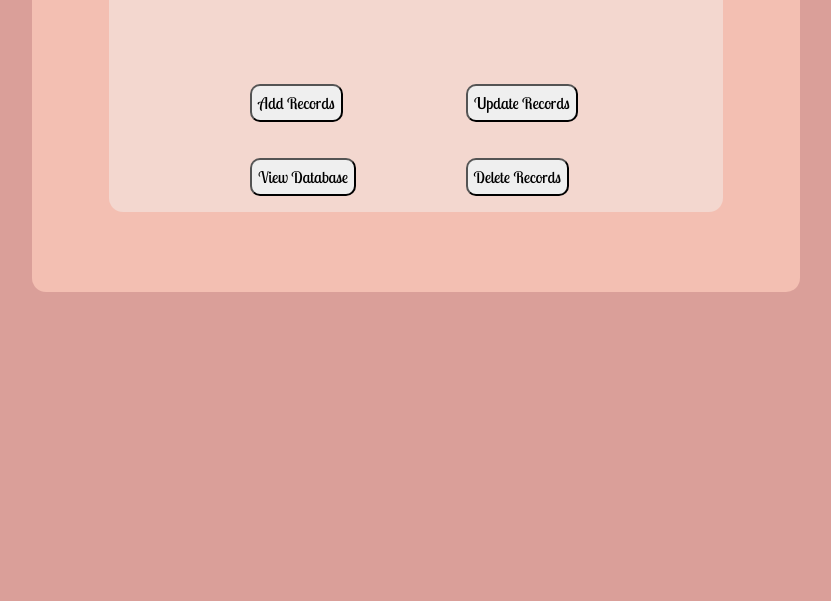
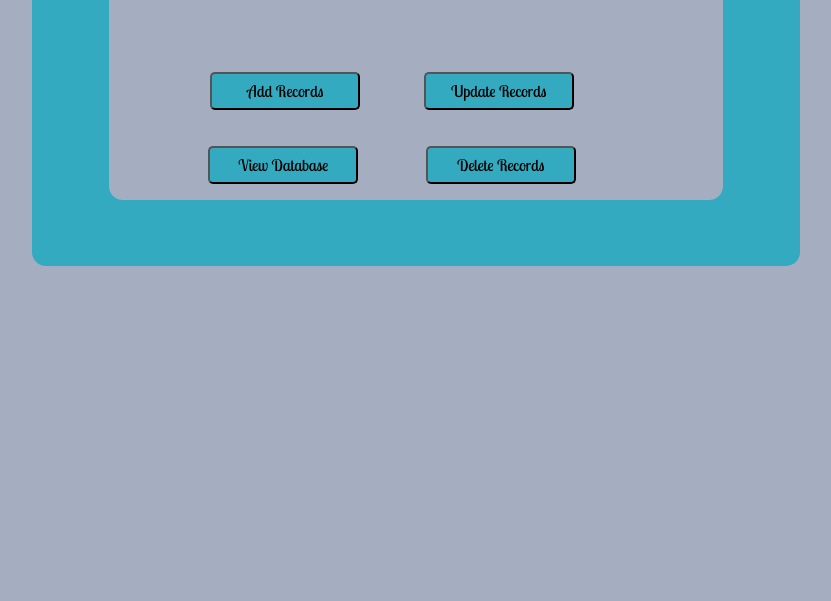
Before and after one commit to Shalmalidp/TheIronYard, a plain HTML site: page app/index.html in a window 1280 px wide. Shown: the part 199-800 px from the top of the page, without its empty margins (224-1055 px from the left). Drawn offline with Linux system fonts and the light colour scheme.

Commit message:
COLORS CHANGED ...FINAL COMMIT

```diff
--- a/js/views/home_template.js
+++ b/js/views/home_template.js
@@ -1,7 +1,7 @@
 export default function(){
   return `
     <div class ="home" >
-      <h3> The Iron Yard Family </h3>
+      <h3> The Iron Yard Atlanta</h3>
       <div class    = "button-area">
       <button class ="add" data-add-me="AddTemplate" > Add Records </button>
       <button class ="update" data-upd-me="UpdateTemplate" >Update Records</button>
--- a/js/views/members_template.js
+++ b/js/views/members_template.js
@@ -10,7 +10,7 @@ function display(data) {
 export default function(data) {
   return `
     <div class="members-list">
-      <h1>The Iron Yard Family</h1>
+      <h1>The Iron Yard Atlanta</h1>
       <div>${display(data)}</div>
     </div>
     <button class="collection-back-button" data-to="HomeTemplate">
--- a/sass/main.scss
+++ b/sass/main.scss
@@ -3,22 +3,22 @@
 @import "font-awesome";
 
 body {
-  background: #DA9F99;
+  background: #A5ADC1;
   font-family: 'Lobster Two', cursive;
 }
 .fancy{
     margin:5% auto;
-    padding-top:2%;
-    padding-bottom:2%;
+    padding-top:1%;
+    padding-bottom:1%;
     width :60%;
     border-radius: 14px;
    // border: 0.1em solid black;
-    background-color:#F3BFB2;
+    background-color:#33AAC0;
 
 }
 .mainpage{
     width: 80%;
-    background-color:#F3D7CF;
+    background-color:#A5ADC1;
     //height: 450px;
     margin: 7% auto;
     //border: 0.1em solid grey;
@@ -44,7 +44,7 @@ body {
     top: 0px;
     left: 12px;
     border: 0;
-    background-color:#F3D7CF ;
+    background-color:#A5ADC1 ;
 }
 
 
@@ -55,7 +55,7 @@ body {
     top: 0px;
     left: 12px;
     border: 0;
-    background-color:#F3D7CF;
+    background-color:#A5ADC1;
 }
 
 .app h3{
@@ -69,14 +69,14 @@ h4{
 }
 h1{
     margin : 10px 170px;
-	//margin-left:50px;
+	width :100%;
 }
 
 //home page button area
 .button-area{
         width : 80%;
 	    margin-top: 35%;
-       // border:1px solid black;
+       background: #A5ADC1;
         margin : 80px auto;
         margin-bottom:16px;
 }
@@ -85,24 +85,36 @@ h1{
 
 .add{
 	line-height: 2em;
-    border-radius: 10px;
-    margin: 20px 80px;
+    border-radius: 5px;
+    margin: 20px 40px;
+    display: inline-block;
+    width :150px;
+    background :#33AAC0;
 }
 
 .update{
 	line-height: 2em;
-    border-radius: 10px;
-    margin: 0 40px;
+    border-radius: 5px;
+    margin: 0 20px;
+    display: inline-block;
+    width :150px;
+    background :#33AAC0;
 }
 .view{
 	line-height: 2em;
-    border-radius: 10px;
-    margin: 16px 80px;
+    border-radius: 5px;
+    margin: 15px 38px;
+    display: inline-block;
+    width :150px;
+    background :#33AAC0;
 }
 .delete{
 	line-height: 2em;
-    border-radius: 10px;
+    border-radius: 5px;
     margin: 16px 26px;
+    display: inline-block;
+    width :150px;
+    background :#33AAC0;
 }
 //-----------------------------
 //ADD FORM LABELS
@@ -182,7 +194,7 @@ p.single-list-item:hover{
     top: 0px;
     left: 12px;
     border: 0;
-    background-color:#F3D7CF ;
+    background-color:#A5ADC1;
 }
 p.single-list-item {
     display: inline-block;
@@ -193,6 +205,8 @@ p.desig {
 }
 
 img#photo {
-    width: 105px;
-    margin: 26px 131px;
+    width: 205px;
+    border : 2px solid #33AAC0;
+    border-radius :15px;
+    margin: 26px 200px;
 }
```
Also changed, not shown: app/css/main.css, app/js/main.js, 2 other files.
